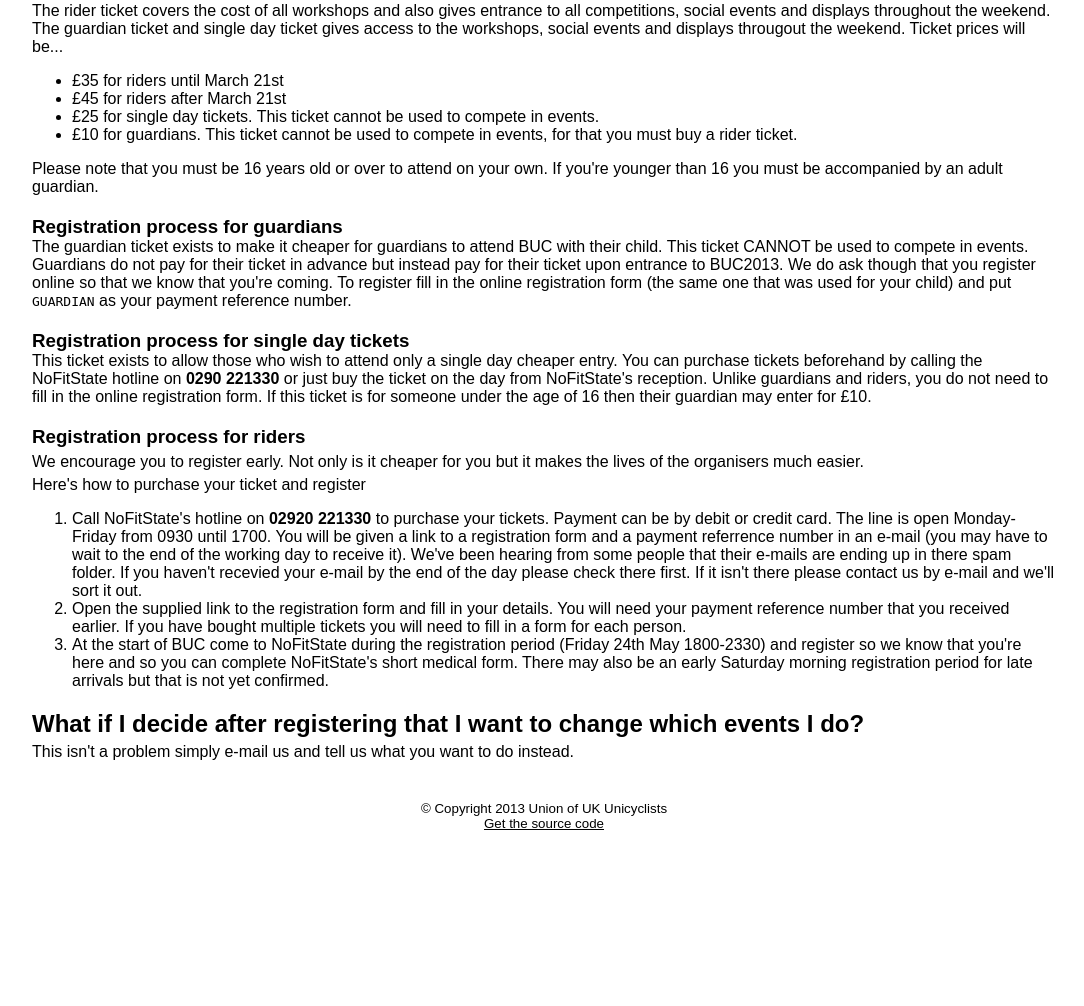
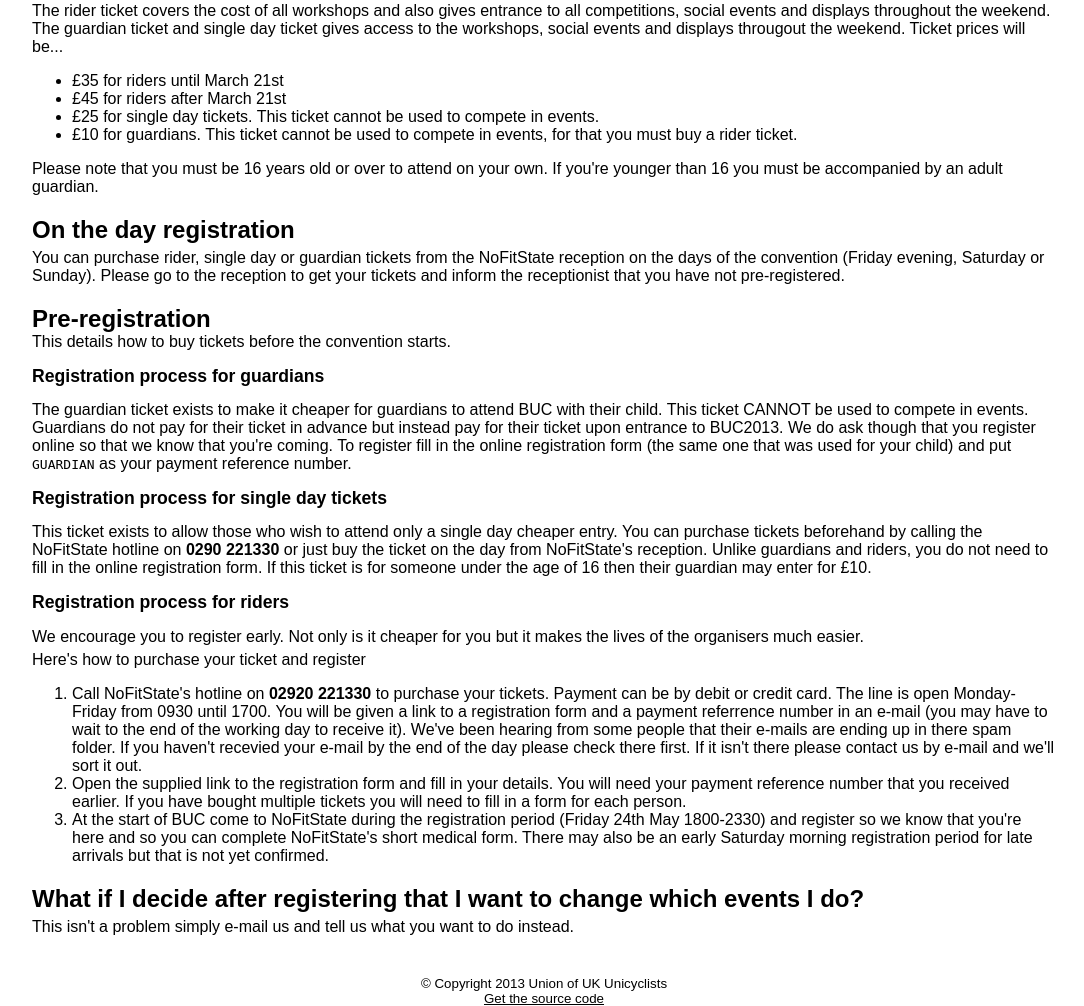
Before and after one commit to delcypher/buc2013-website, a PHP site: page /index.php?page=registration in a window 1280 px wide. Shown: the part 253-1259 px from the top of the page, without its empty margins (96-1180 px from the left). Before the commit the page ends 1083 px from the top, so only its background shows below. Run offline with PHP 8.4, Linux system fonts and the light colour scheme; some libraries are stand-ins or nearby versions; some web fonts are replaced.

Commit message:
Added info about registering on the day.

```diff
--- a/registration.htm
+++ b/registration.htm
@@ -12,15 +12,22 @@ Ticket prices will be...</p>
 </p>
 
 <section>
-  <h1>Registration process for guardians</h1>
+  <h1>On the day registration</h1>
+  <p>
+  You can purchase rider, single day or guardian tickets from the NoFitState reception on the days of the convention (Friday evening, Saturday or Sunday). Please go to the reception to get your tickets and inform the receptionist that you have not pre-registered.
+  </p>
+  <h1>Pre-registration</h1>
+  This details how to buy tickets before the convention starts.
+
+  <h2>Registration process for guardians</h2>
   The guardian ticket exists to make it cheaper for guardians to attend BUC with their child. This ticket CANNOT be used to compete in events. Guardians do not pay for their ticket in advance but instead pay for their ticket
   upon entrance to BUC2013. We do ask though that you register online so that we know that you're coming. To register fill in the online registration form (the same one that was used for your child) and put <code>GUARDIAN</code> as your payment reference number.
 
-  <h1>Registration process for single day tickets</h1>
+  <h2>Registration process for single day tickets</h2>
   This ticket exists to allow those who wish to attend only a single day cheaper entry. You can purchase tickets beforehand by calling the NoFitState hotline on <b>0290 221330</b> or just buy the ticket on the day from NoFitState's reception.
   Unlike guardians and riders, you do not need to fill in the online registration form. If this ticket is for someone under the age of 16 then their guardian may enter for £10.
 
-  <h1>Registration process for riders</h1>
+  <h2>Registration process for riders</h2>
   <p>We encourage you to register early. Not only is it cheaper for you but it makes the lives of the organisers much easier.</p>
   <p>Here's how to purchase your ticket and register</p>
 
--- a/style.css
+++ b/style.css
@@ -3,11 +3,18 @@ body
   background: white;
   margin: 0px;
   font-family: 'Rambla', sans-serif;
+  font-size: normal;
 }
 
 h1
 {
   margin: 20px 0px 0px 0px;
+  font-size: 150%;
+}
+
+h2
+{
+  font-size: 110%;
 }
 
 
```
